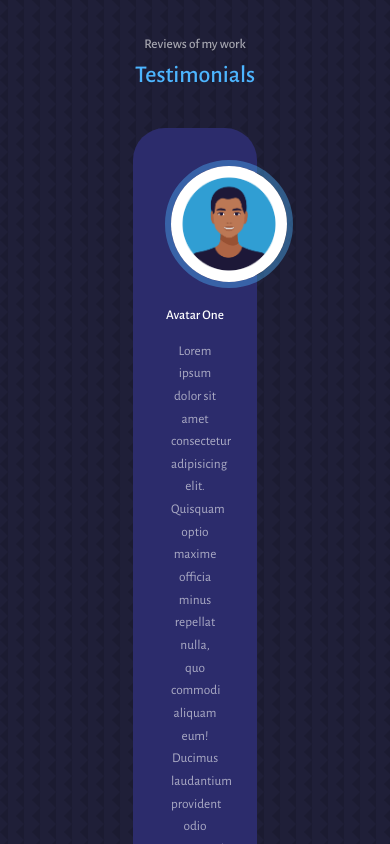
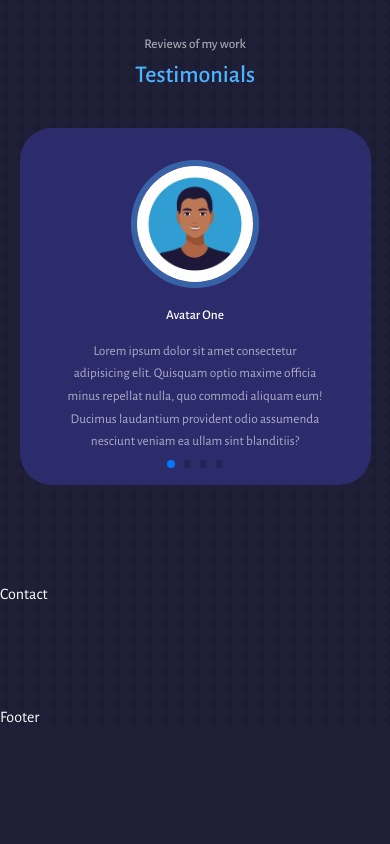
Before and after one commit to DallasSybrowsky/ReactPortfolio, a React (Create React App) app: page / in a window 390 px wide. Shown: the part 7000-7844 px from the top of the page. After the commit the page ends 7731 px from the top, so only its background shows below. Built offline with nearby package versions, Linux system fonts and the light colour scheme.

Commit message:
Added SwiperJS to testimonials page

```diff
--- a/package.json
+++ b/package.json
@@ -10,6 +10,7 @@
     "react-dom": "^18.2.0",
     "react-icons": "^4.7.1",
     "react-scripts": "5.0.1",
+    "swiper": "^9.1.0",
     "web-vitals": "^2.1.4"
   },
   "scripts": {
--- a/src/components/testimonials/Testimonials.jsx
+++ b/src/components/testimonials/Testimonials.jsx
@@ -5,32 +5,44 @@ import AVTR2 from "../../assets/avtr2.jpg";
 import AVTR3 from "../../assets/avtr3.jpg";
 import AVTR4 from "../../assets/avtr4.jpg";
 
+// import Swiper core and required modules
+import { Pagination } from "swiper";
+import { Swiper, SwiperSlide } from "swiper/react";
+
+// Import Swiper styles
+import "swiper/css";
+import "swiper/css/pagination";
+
 const data = [
   {
     id: 1,
     image: AVTR1,
     name: "Avatar One",
-    review: "Lorem ipsum dolor sit amet consectetur adipisicing elit. Quisquam optio maxime officia minus repellat nulla, quo commodi aliquam eum! Ducimus laudantium provident odio assumenda nesciunt veniam ea ullam sint blanditiis?"
+    review:
+      "Lorem ipsum dolor sit amet consectetur adipisicing elit. Quisquam optio maxime officia minus repellat nulla, quo commodi aliquam eum! Ducimus laudantium provident odio assumenda nesciunt veniam ea ullam sint blanditiis?",
   },
   {
     id: 2,
     image: AVTR2,
     name: "Avatar Two",
-    review: "Lorem ipsum dolor sit amet consectetur adipisicing elit. Quisquam optio maxime officia minus repellat nulla, quo commodi aliquam eum! Ducimus laudantium provident odio assumenda nesciunt veniam ea ullam sint blanditiis?"
+    review:
+      "Lorem ipsum dolor sit amet consectetur adipisicing elit. Quisquam optio maxime officia minus repellat nulla, quo commodi aliquam eum! Ducimus laudantium provident odio assumenda nesciunt veniam ea ullam sint blanditiis?",
   },
   {
     id: 3,
     image: AVTR3,
     name: "Avatar Three",
-    review: "Lorem ipsum dolor sit amet consectetur adipisicing elit. Quisquam optio maxime officia minus repellat nulla, quo commodi aliquam eum! Ducimus laudantium provident odio assumenda nesciunt veniam ea ullam sint blanditiis?"
+    review:
+      "Lorem ipsum dolor sit amet consectetur adipisicing elit. Quisquam optio maxime officia minus repellat nulla, quo commodi aliquam eum! Ducimus laudantium provident odio assumenda nesciunt veniam ea ullam sint blanditiis?",
   },
   {
     id: 4,
     image: AVTR4,
     name: "Avatar Four",
-    review: "Lorem ipsum dolor sit amet consectetur adipisicing elit. Quisquam optio maxime officia minus repellat nulla, quo commodi aliquam eum! Ducimus laudantium provident odio assumenda nesciunt veniam ea ullam sint blanditiis?"
-  }
-]
+    review:
+      "Lorem ipsum dolor sit amet consectetur adipisicing elit. Quisquam optio maxime officia minus repellat nulla, quo commodi aliquam eum! Ducimus laudantium provident odio assumenda nesciunt veniam ea ullam sint blanditiis?",
+  },
+];
 
 const Testimonials = () => {
   return (
@@ -38,23 +50,30 @@ const Testimonials = () => {
       <h5>Reviews of my work</h5>
       <h2>Testimonials</h2>
 
-      <div className="container testimonials__container">
-        {
-        data.map(({id, image, name, review}) => {
+      <Swiper
+        className="container testimonials__container"
+        // install Swiper modules
+        modules={[Pagination]}
+        spaceBetween={40}
+        slidesPerView={1}
+        pagination={{ clickable: true }}
+      >
+        {data.map(({ id, image, name, review }) => {
           return (
-            <article key={id} className="testimonial">
+            <SwiperSlide key={id} className="testimonial">
               <div className="client__avatar">
                 <img src={image} alt={name} />
               </div>
-                <h5 key={name} className="client__name">{name}</h5>
-                <small key={review} className="client__review">
-                  {review}
-                </small>
-            </article>
-          )
-        })
-        }
-      </div>
+              <h5 key={name} className="client__name">
+                {name}
+              </h5>
+              <small key={review} className="client__review">
+                {review}
+              </small>
+            </SwiperSlide>
+          );
+        })}
+      </Swiper>
     </section>
   );
 };
--- a/src/components/testimonials/testimonials.css
+++ b/src/components/testimonials/testimonials.css
@@ -1,5 +1,5 @@
 .container.testimonials__container {
-    width: 40%;
+    width: 60%;
 }
 
 .client__avatar {
@@ -15,7 +15,6 @@
     background: var(--color-bg-variant);
     text-align: center;
     padding: 2rem;
-    margin: 1rem;
     border-radius: 2rem;
     user-select: none;
 }
@@ -30,10 +29,17 @@
 
 /* =========== MEDIA QUERIES (MEDIUM) =========== */
 @media screen and (max-width: 1024px) {
-
+    .container.testimonials__container {
+        width: var(--container-width-md);
+    }
   }
 
   /* =========== MEDIA QUERIES (SMALL) =========== */
   @media screen and (max-width: 600px) {
-
+    .container.testimonials__container {
+        width: var(--container-width-sm);
+    }
+    .client__review {
+        width: var(--container-width-sm);
+    }
   }
```
Also changed, not shown: 1 other file (tests, documents, lock files or other folders).
